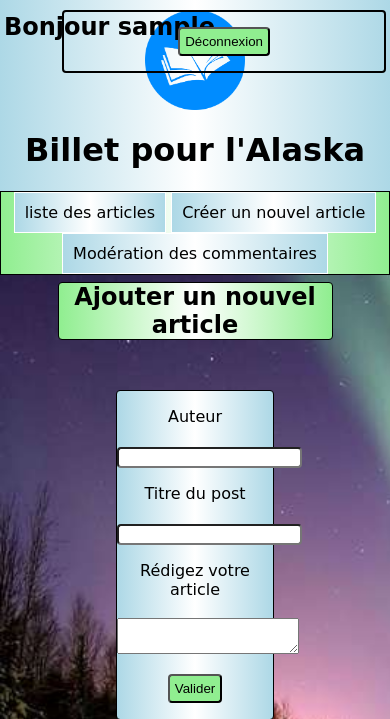
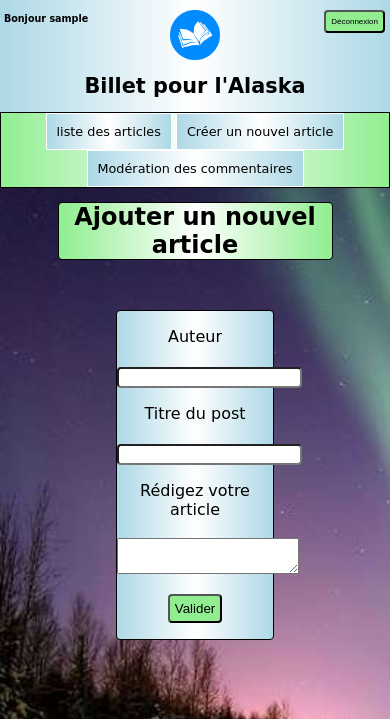
Before and after one commit to Posstyle06/Blog-PHP, a PHP site: page /PHP/view/backend/newPostView.php in a window 390 px wide. Shown: the top 719 px of the page. Run offline with PHP 8.4, Linux system fonts and the light colour scheme; the visitor is signed in with stand-in values (Sample User, id 1); some libraries are stand-ins or nearby versions; some web fonts are replaced.

Commit message:
Add files via upload

```diff
--- a/css/style.css
+++ b/css/style.css
@@ -23,10 +23,14 @@ header{
 #adminHeader{
     background-image: linear-gradient(to right, lightblue, white, lightblue);
     width: 100%;
-    height: 230px;
+    height: 220px;
     margin: 0;
     padding: 0;
     border-bottom: 2px solid black;
+}
+
+#displayConnectForm{
+    display: none;
 }
 
 
@@ -89,6 +93,12 @@ input{
     border-radius: 4px;
     width: 300px;
     padding: 10px;
+    position: absolute;
+    right: 1%;
+    top: 10px;
+}
+
+#disconnectForm{
     position: absolute;
     right: 1%;
     top: 10px;
@@ -248,7 +258,7 @@ h1{
     background-image: linear-gradient(to right, lightblue, white, lightblue);
 }
 
-.titleComment, .newComment, .addNewPost{
+.titleComment, .newComment, .addNewPost, table caption{
     font-family: 'Wallpoet', cursive;
     width: 70%;
     font-size: 1.5em;
@@ -284,6 +294,8 @@ input{
 }
 
 .comment{
+    width: 90%;
+    height: 200px;
     border-radius: 4px;
 }
 
@@ -373,3 +385,127 @@ table td{
 #errorMessage button:hover{
     background-image: linear-gradient(to right, lightgreen, white, lightgreen);
 }
+
+/*Page de création d'un administrateur*/
+
+#registrationTitle{
+    text-align: center;
+}
+
+#pageContent{
+    background-color:rgb(188,254,188);
+}
+
+#pageContent form{
+    margin-left: 30%;
+    margin-right: 30%;
+    padding: 10px;
+    margin-top: 50px;
+    margin-bottom: 50px;
+    text-align: center;
+    background-color: #CCCCCC
+}
+
+#registrationPass2{
+    position: relative;
+    left: -44px
+}
+
+#registrationEmail{
+    position: relative; left: 5px
+}
+
+
+    /*-----MEDIA QUERIES SMARTPHONE------*/
+
+    @media screen and (max-width: 680px){
+
+    header{
+        height: 130px;
+    }
+
+    #adminHeader{
+        height: 150px;
+    }
+
+    header h1{
+        font-size: 1.3em;
+    }
+
+    #logo{
+        width: 50px;
+    }
+
+    #displayConnectForm{
+        display: block;
+        position: absolute;
+        top: 5px;
+        right: 5px;
+        font-size: 12px;
+        background-image: linear-gradient(to right, lightgreen, white, lightgreen);
+        text-align: center;
+        padding: 2px;
+        border:1px solid black;
+        border-radius: 4px;
+    }
+
+    #connectForm{
+        width: 100%;
+        display: none;
+        position: relative;
+        margin: auto;
+        background-image: linear-gradient(to right, lightgreen, white, lightgreen);
+    }
+
+    #disconnectForm{
+        border: none;
+        top: 5px;
+        right: 5px;
+        padding: 0;
+    }
+
+    #disconnect{
+        font-size: 0.5em;
+    }
+
+    header nav{
+        font-size:0.8em;
+    }
+
+    #hello{
+        font-size:0.6em;
+    }
+
+    .commentForm {
+        width: 90%;
+    }
+
+    .comment{
+        width: 90%;
+        height: 150px;
+    }
+
+    .news {
+        width: 90%;
+    }
+
+    .commentBox {
+        width: 70%;
+    }
+
+    .commentBox a{
+        left:75%;
+    }
+
+    }
+
+
+    /*-----MEDIA QUERIES TABLETTE------*/
+
+    @media screen and (min-width: 681px) and (max-width: 1024px) {
+
+    #moderationTable{
+        width: 100%;
+    }
+
+    }
--- a/model/CommentManager.php
+++ b/model/CommentManager.php
@@ -5,7 +5,7 @@ class CommentManager extends Manager
     public function getComments($postId)
     {
         $db = $this->dbConnect();
-        $comments = $db->prepare('SELECT id, post_id, author, comment, DATE_FORMAT(comment_date, \'%d/%m/%Y à %Hh%imin%ss\') AS date FROM comments WHERE post_id = ? ORDER BY comment_date DESC');
+        $comments = $db->prepare('SELECT id, post_id, author, comment, DATE_FORMAT(comment_date, \'%d/%m/%Y à %Hh%i\') AS date FROM comments WHERE post_id = ? ORDER BY comment_date DESC');
         $comments->execute(array($postId));
 
         return $comments;
@@ -14,7 +14,7 @@ class CommentManager extends Manager
     public function getSingleComment($idComment)
     {
         $db = $this->dbConnect();
-        $req = $db->prepare('SELECT id, post_id, author, comment, report, DATE_FORMAT(comment_date, \'%d/%m/%Y à %Hh%imin%ss\') AS date FROM comments WHERE id = ? ');
+        $req = $db->prepare('SELECT id, post_id, author, comment, report, DATE_FORMAT(comment_date, \'%d/%m/%Y à %Hh%i\') AS date FROM comments WHERE id = ? ');
         $req->execute(array($idComment));
         $datas = $req->fetch();
         $comment = new Comment();
--- a/public/js/actions.js
+++ b/public/js/actions.js
@@ -10,6 +10,14 @@ $(document).ready(function(){
 
 	});
 
+	//Affiche le formulaire de connection administrateur
+	$('#displayConnectForm').on("click", function(){
+		$('#connectForm').show();
+	});
 
+	//Cache le formulaire de connection administrateur
+	$('div').on("click", function(){
+		$('#connectForm').hide();
+	});
 
 })
--- a/view/backend/adminListPostsView.php
+++ b/view/backend/adminListPostsView.php
@@ -17,8 +17,8 @@ while ($donnees = $posts->fetch())
             <?php $postId=$donnees['id'];?>
             <div class="postContentButtons">
                 <a href="index.php?action=adminPost&amp;id=<?php echo $postId;?>">Commentaires</a>
-                <a href="index.php?action=adminUpdatePost&amp;id=<?php echo $postId;?>">Modifier l'article</a>
-                <a id="delete" href="index.php?action=deletePost&amp;id=<?php echo $postId;?>">Supprimer l'article</a>
+                <a href="index.php?action=adminUpdatePost&amp;id=<?php echo $postId;?>">Modifier</a>
+                <a id="delete" href="index.php?action=deletePost&amp;id=<?php echo $postId;?>">Supprimer</a>
             </div>
         </div>
 
--- a/view/backend/template.php
+++ b/view/backend/template.php
@@ -29,11 +29,10 @@
         <span id="hello"><?php echo 'Bonjour ' . $_SESSION['pseudo'];?></span>
 
         <a href="index.php?action=adminListPosts"><img id="logo" src="public/images/logo_livre.PNG" alt="logo livre"/></a>
-        <form id="connectForm" action="index.php?action=disconnectAdmin" method="post">
+        <h1>Billet pour l'Alaska</h1>
+        <form id="disconnectForm" action="index.php?action=disconnectAdmin" method="post">
             <button id="disconnect" type="submit">Déconnexion</button>
         </form>
-
-        <h1>Billet pour l'Alaska</h1>
 
         <nav>
             <ul>
--- a/view/frontend/postView.php
+++ b/view/frontend/postView.php
@@ -67,7 +67,7 @@
     </div>
     <div>
         <label for="comment">Commentaire</label><br /><br />
-        <textarea class="comment" name="comment" rows="10" cols="55"></textarea>
+        <textarea class="comment" name="comment"></textarea>
     </div>
     <div>
         <input class="validComment" type="submit" />
--- a/view/frontend/template.php
+++ b/view/frontend/template.php
@@ -24,8 +24,9 @@
     </head>
 
     <header>
+        <a id="displayConnectForm">Connexion<br/>administrateur</a>
         <a href="index.php"><img id="logo" src="public/images/logo_livre.PNG" alt="logo livre"/></a>
-
+        <h1>Billet pour l'Alaska</h1>
         <form id="connectForm" action="index.php?action=connectAdmin" method="post">
             <span> Connexion administrateur</span><br/><br/>
 
@@ -41,7 +42,6 @@
           }
         ?>
 
-        <h1>Billet pour l'Alaska</h1>
     </header>
 
     <body>
```
Also changed, not shown: controller/BackendController.php (+22 -15 lines), controller/FrontendController.php (+8 -8 lines), registration/registration.php (+7 -6 lines), view/backend/moderationView.php (+25 -0 lines), favicon.png (added).
